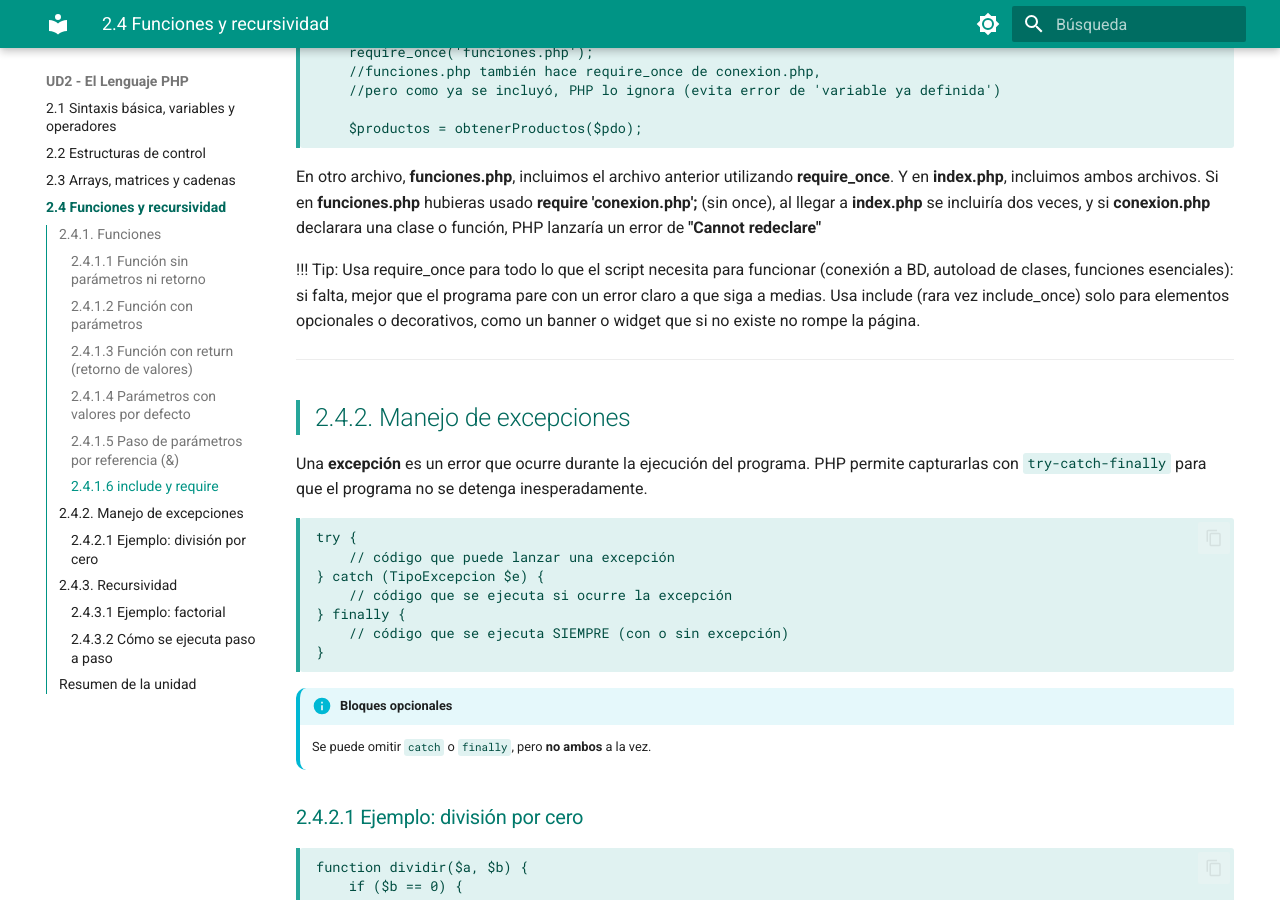
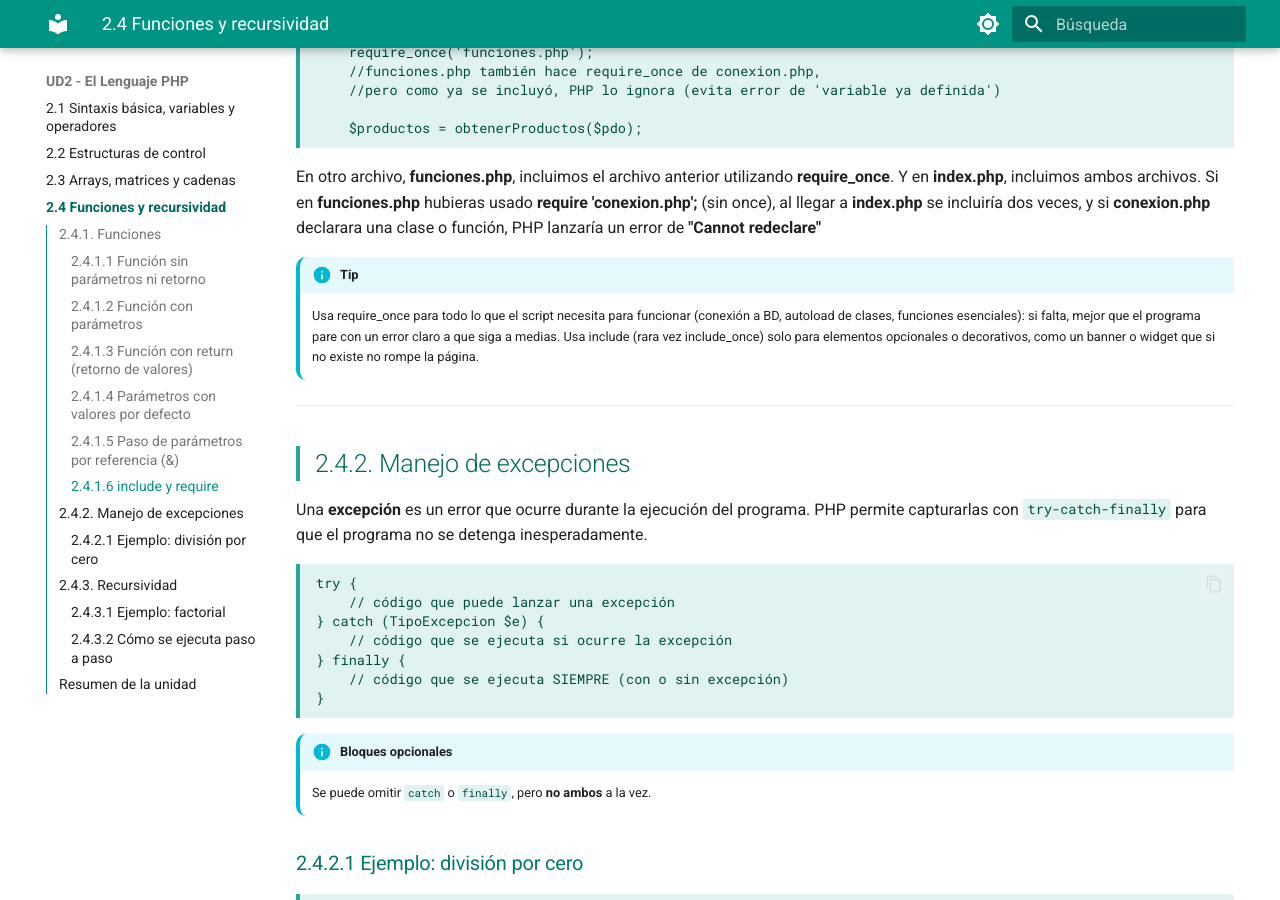
Before and after one commit to fguirau/dwes-2daw, an MkDocs documentation site: the page built from docs/ud2/04_funciones_recursividad.md, in a window 1280 px wide and 900 px high, scrolled down 3102 px. Built offline with MkDocs 1.6.1 and Material for MkDocs 9.7.7, drawn with Linux system fonts in a browser that asks for light colours; part of the change alters nothing that is shown.

```diff
--- a/docs/ud2/04_funciones_recursividad.md
+++ b/docs/ud2/04_funciones_recursividad.md
@@ -138,7 +138,8 @@ Vamos a ver un ejemplo de como utilizar require_once.
 
 En otro archivo, **funciones.php**, incluimos el archivo anterior utilizando **require_once**. Y en **index.php**, incluimos ambos archivos. Si en **funciones.php** hubieras usado **require 'conexion.php';** (sin once), al llegar a **index.php** se incluiría dos veces, y si **conexion.php** declarara una clase o función, PHP lanzaría un error de **"Cannot redeclare"**
 
-!!! Tip:
+
+!!! info "Tip"
     Usa require_once para todo lo que el script necesita para funcionar (conexión a BD, autoload de clases, funciones esenciales): si falta, mejor que el programa pare con un error claro a que siga a medias.
     Usa include (rara vez include_once) solo para elementos opcionales o decorativos, como un banner o widget que si no existe no rompe la página.
 
```
Also changed, not shown: site/search/search_index.json, site/ud2/04_funciones_recursividad/index.html, 1 other file.
